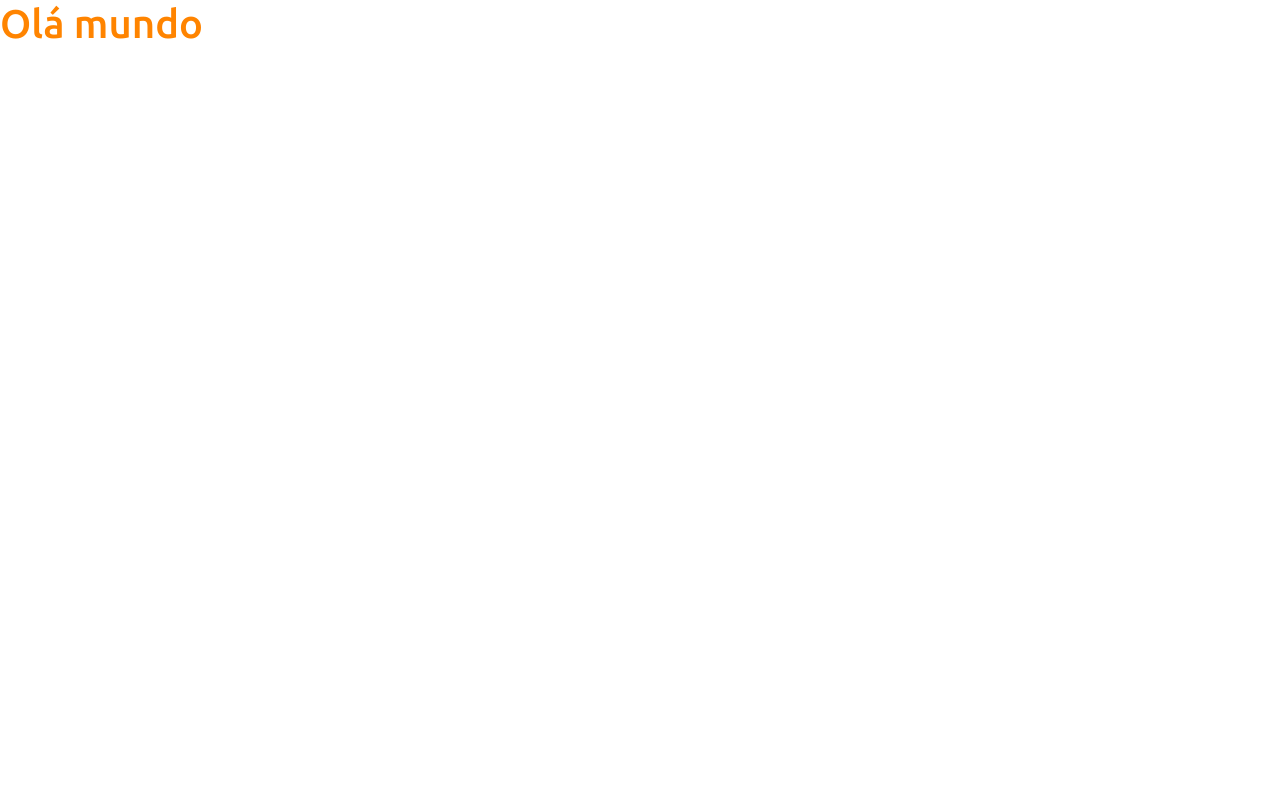
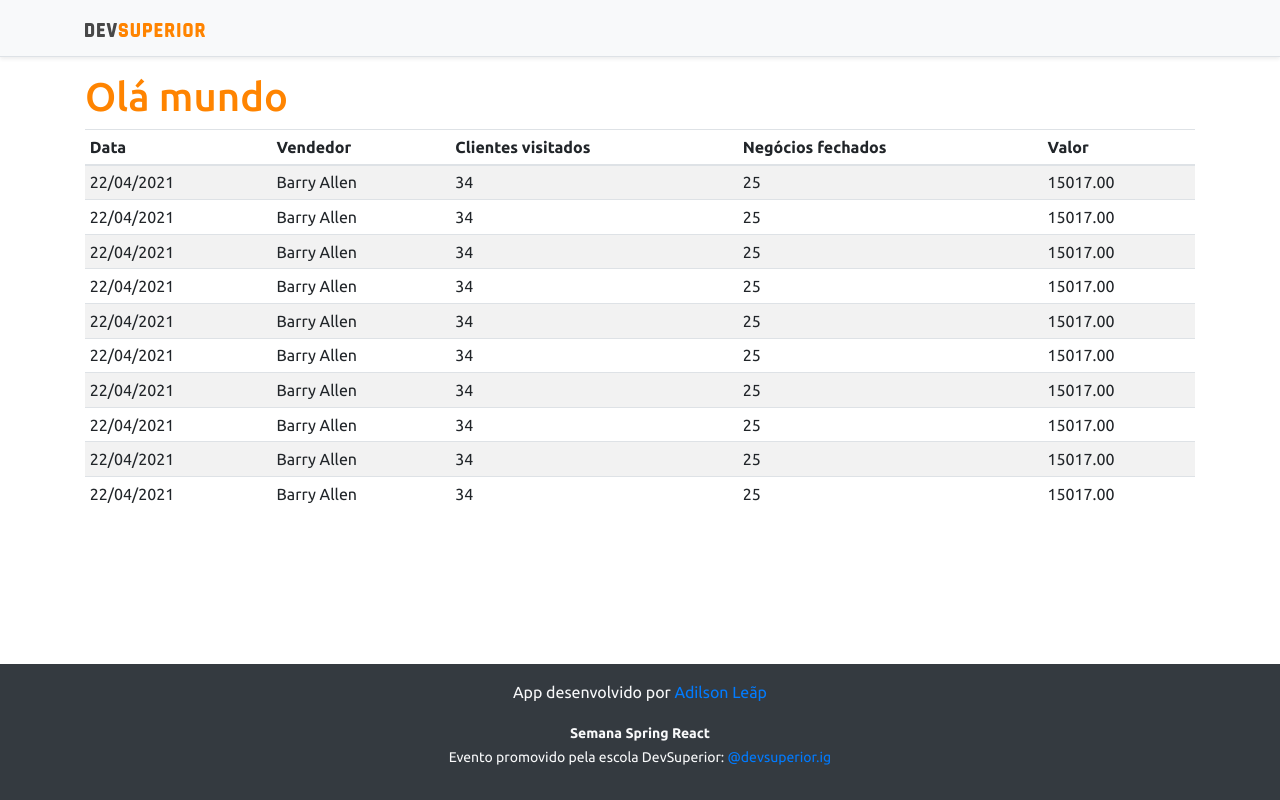
Before and after one commit to adilson-leao/projeto-sds3-dashboard, a React (Create React App) app in the folder frontend/: page / in a window 1280 px wide. Built offline with nearby package versions, Linux system fonts and the light colour scheme.

Commit message:
Basic Static Components

```diff
--- a/frontend/src/App.tsx
+++ b/frontend/src/App.tsx
@@ -1,8 +1,17 @@
+import DataTable from "components/datatable";
+import Footer from "components/footer";
+import NavBar from "components/navbar";
+
 function App() {
   return (
-    <div className="App">
-     <h1 className="text-primary">Olá mundo</h1>
-    </div>
+    <>
+      <NavBar />
+      <div className="container">
+        <h1 className="text-primary">Olá mundo</h1>
+        <DataTable />
+      </div>
+      <Footer />
+    </>
   );
 }
 
--- /dev/null
+++ b/frontend/src/components/datatable/index.tsx
@@ -0,0 +1,93 @@
+const DataTable = () => {
+  return (
+    <div className="table-responsive">
+      <table className="table table-striped table-sm">
+        <thead>
+          <tr>
+            <th>Data</th>
+            <th>Vendedor</th>
+            <th>Clientes visitados</th>
+            <th>Negócios fechados</th>
+            <th>Valor</th>
+          </tr>
+        </thead>
+        <tbody>
+          <tr>
+            <td>22/04/2021</td>
+            <td>Barry Allen</td>
+            <td>34</td>
+            <td>25</td>
+            <td>15017.00</td>
+          </tr>
+          <tr>
+            <td>22/04/2021</td>
+            <td>Barry Allen</td>
+            <td>34</td>
+            <td>25</td>
+            <td>15017.00</td>
+          </tr>
+          <tr>
+            <td>22/04/2021</td>
+            <td>Barry Allen</td>
+            <td>34</td>
+            <td>25</td>
+            <td>15017.00</td>
+          </tr>
+          <tr>
+            <td>22/04/2021</td>
+            <td>Barry Allen</td>
+            <td>34</td>
+            <td>25</td>
+            <td>15017.00</td>
+          </tr>
+
+          <tr>
+            <td>22/04/2021</td>
+            <td>Barry Allen</td>
+            <td>34</td>
+            <td>25</td>
+            <td>15017.00</td>
+          </tr>
+          <tr>
+            <td>22/04/2021</td>
+            <td>Barry Allen</td>
+            <td>34</td>
+            <td>25</td>
+            <td>15017.00</td>
+          </tr>
+          <tr>
+            <td>22/04/2021</td>
+            <td>Barry Allen</td>
+            <td>34</td>
+            <td>25</td>
+            <td>15017.00</td>
+          </tr>
+
+          <tr>
+            <td>22/04/2021</td>
+            <td>Barry Allen</td>
+            <td>34</td>
+            <td>25</td>
+            <td>15017.00</td>
+          </tr>
+          <tr>
+            <td>22/04/2021</td>
+            <td>Barry Allen</td>
+            <td>34</td>
+            <td>25</td>
+            <td>15017.00</td>
+          </tr>
+          <tr>
+            <td>22/04/2021</td>
+            <td>Barry Allen</td>
+            <td>34</td>
+            <td>25</td>
+            <td>15017.00</td>
+          </tr>
+        </tbody>
+      </table>
+    </div>
+  );
+};
+
+export default DataTable;
--- /dev/null
+++ b/frontend/src/components/footer/index.tsx
@@ -0,0 +1,34 @@
+const Footer = () => {
+  return (
+    <footer className="footer mt-auto py-3 bg-dark">
+      <div className="container">
+        <p className="text-light">
+          App desenvolvido por{" "}
+          <a
+            href="https://github.com/adilson-leao"
+            target="_blank"
+            rel="noreferrer"
+          >
+            Adilson Leãp
+          </a>
+        </p>
+        <p className="text-light">
+          <small>
+            <strong>Semana Spring React</strong>
+            <br />
+            Evento promovido pela escola DevSuperior:{" "}
+            <a
+              href="https://instagram.com/devsuperior.ig"
+              target="_blank"
+              rel="noreferrer"
+            >
+              @devsuperior.ig
+            </a>
+          </small>
+        </p>
+      </div>
+    </footer>
+  );
+};
+
+export default Footer;
--- /dev/null
+++ b/frontend/src/components/navbar/index.tsx
@@ -0,0 +1,14 @@
+import ImgDsDark from "assets/img/ds_dark.svg";
+const NavBar = () => {
+  return (
+    <div className="d-flex flex-column flex-md-row align-items-center p-3 px-md-4 mb-3 bg-light border-bottom shadow-sm">
+      <div className="container">
+        <nav className="my-2 my-md-0 mr-md-3">
+          <img src={ImgDsDark} alt="DevSuperior" width="120" />
+        </nav>
+      </div>
+    </div>
+  );
+};
+
+export default NavBar;
```
Also changed, not shown: frontend/src/assets/img/ds_dark.svg (added).
